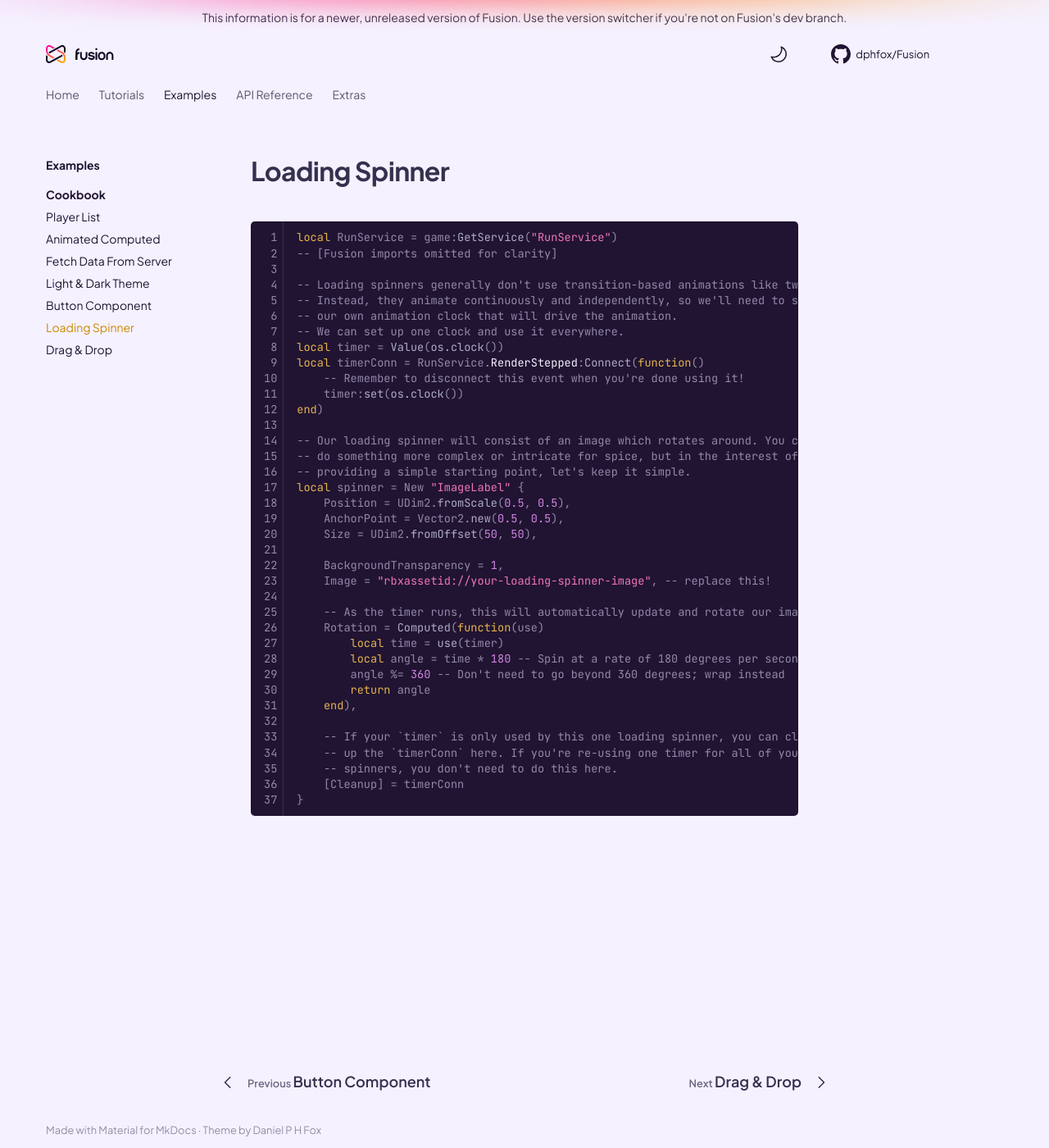
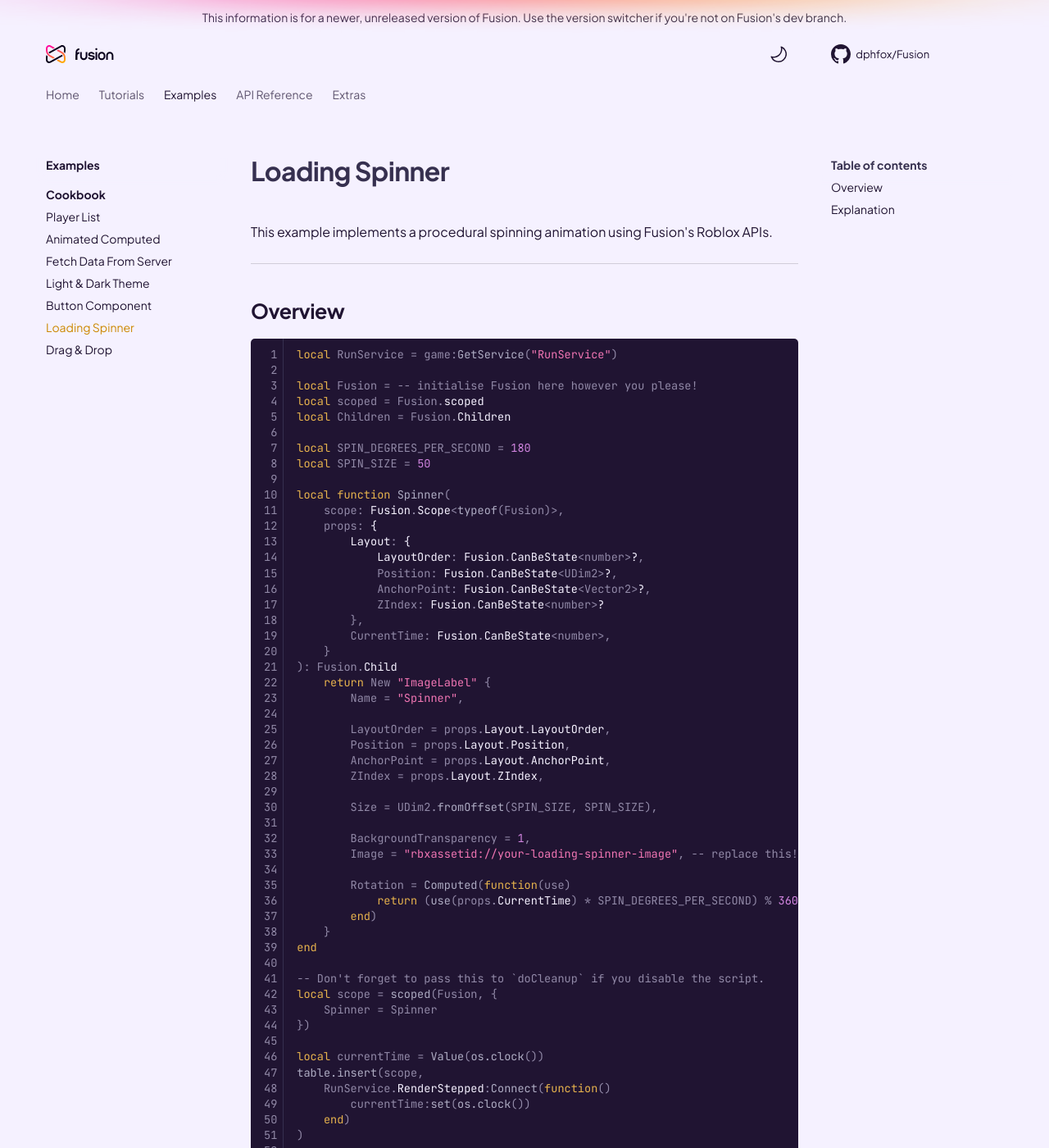
Before and after one commit to dphfox/Fusion, an MkDocs documentation site: the page built from docs/examples/cookbook/loading-spinner.md, in a window 1280 px wide and 1400 px high. Shown: the whole window at 82% size. Built offline with MkDocs 1.6.1 and Material for MkDocs 9.7.7, drawn with Linux system fonts in a browser that asks for light colours; comment, search, counter and statistics services are not loaded; the version menu is left out; some of the changed text lies outside the part shown.

Commit message:
Update Loading Spinner example

````diff
--- a/docs/examples/cookbook/loading-spinner.md
+++ b/docs/examples/cookbook/loading-spinner.md
@@ -1,39 +1,128 @@
+This example implements a procedural spinning animation using Fusion's Roblox
+APIs.
+
+-----
+
+## Overview
+
 ```Lua linenums="1"
 local RunService = game:GetService("RunService")
--- [Fusion imports omitted for clarity]
 
--- Loading spinners generally don't use transition-based animations like tweens.
--- Instead, they animate continuously and independently, so we'll need to set up
--- our own animation clock that will drive the animation.
--- We can set up one clock and use it everywhere.
-local timer = Value(os.clock())
-local timerConn = RunService.RenderStepped:Connect(function()
-	-- Remember to disconnect this event when you're done using it!
-	timer:set(os.clock())
-end)
+local Fusion = -- initialise Fusion here however you please!
+local scoped = Fusion.scoped
+local Children = Fusion.Children
 
--- Our loading spinner will consist of an image which rotates around. You could
--- do something more complex or intricate for spice, but in the interest of
--- providing a simple starting point, let's keep it simple.
-local spinner = New "ImageLabel" {
-	Position = UDim2.fromScale(0.5, 0.5),
-	AnchorPoint = Vector2.new(0.5, 0.5),
-	Size = UDim2.fromOffset(50, 50),
+local SPIN_DEGREES_PER_SECOND = 180
+local SPIN_SIZE = 50
 
-	BackgroundTransparency = 1,
-	Image = "rbxassetid://your-loading-spinner-image", -- replace this!
+local function Spinner(
+	scope: Fusion.Scope<typeof(Fusion)>,
+	props: {
+		Layout: {
+			LayoutOrder: Fusion.CanBeState<number>?,
+			Position: Fusion.CanBeState<UDim2>?,
+			AnchorPoint: Fusion.CanBeState<Vector2>?,
+			ZIndex: Fusion.CanBeState<number>?
+		},
+		CurrentTime: Fusion.CanBeState<number>,
+	}
+): Fusion.Child
+	return New "ImageLabel" {
+		Name = "Spinner",
 
-	-- As the timer runs, this will automatically update and rotate our image.
-	Rotation = Computed(function(use)
-		local time = use(timer)
-		local angle = time * 180 -- Spin at a rate of 180 degrees per second
-		angle %= 360 -- Don't need to go beyond 360 degrees; wrap instead
-		return angle
-	end),
+		LayoutOrder = props.Layout.LayoutOrder,
+		Position = props.Layout.Position,
+		AnchorPoint = props.Layout.AnchorPoint,
+		ZIndex = props.Layout.ZIndex,
 
-	-- If your `timer` is only used by this one loading spinner, you can clean
-	-- up the `timerConn` here. If you're re-using one timer for all of your
-	-- spinners, you don't need to do this here.
-	[Cleanup] = timerConn
+		Size = UDim2.fromOffset(SPIN_SIZE, SPIN_SIZE),
+
+		BackgroundTransparency = 1,
+		Image = "rbxassetid://your-loading-spinner-image", -- replace this!
+
+		Rotation = Computed(function(use)
+			return (use(props.CurrentTime) * SPIN_DEGREES_PER_SECOND) % 360
+		end)
+	}
+end
+
+-- Don't forget to pass this to `doCleanup` if you disable the script.
+local scope = scoped(Fusion, {
+	Spinner = Spinner
+})
+
+local currentTime = Value(os.clock())
+table.insert(scope,
+	RunService.RenderStepped:Connect(function()
+		currentTime:set(os.clock())
+	end)
+)
+
+local spinner = scope:Spinner {
+	Layout = {
+		Position = UDim2.fromScale(0.5, 0.5),
+		AnchorPoint = Vector2.new(0.5, 0.5),
+		Size = UDim2.fromOffset(50, 50)
+	},
+	CurrentTime = currentTime
 }
 ```
+
+-----
+
+## Explanation
+
+The `Spinner` components implements the animation for the loading spinner. It's
+largely a standard Fusion component definition.
+
+The main thing to note is that it asks for a `CurrentTime` property.
+
+```Lua linenums="10" hl_lines="10"
+local function Spinner(
+	scope: Fusion.Scope<typeof(Fusion)>,
+	props: {
+		Layout: {
+			LayoutOrder: Fusion.CanBeState<number>?,
+			Position: Fusion.CanBeState<UDim2>?,
+			AnchorPoint: Fusion.CanBeState<Vector2>?,
+			ZIndex: Fusion.CanBeState<number>?
+		},
+		CurrentTime: Fusion.CanBeState<number>,
+	}
+): Fusion.Child
+```
+
+The `CurrentTime` is used to drive the rotation of the loading spinner.
+
+```Lua linenums="35"
+		Rotation = Computed(function(use)
+			return (use(props.CurrentTime) * SPIN_DEGREES_PER_SECOND) % 360
+		end)
+```
+
+That's all that's required for the `Spinner` component.
+
+Later on, the example creates a `Value` object that will store the current time,
+and starts a process to keep it up to date.
+
+```Lua linenums="46"
+local currentTime = Value(os.clock())
+table.insert(scope,
+	RunService.RenderStepped:Connect(function()
+		currentTime:set(os.clock())
+	end)
+)
+```
+
+This can then be passed in as `CurrentTime` when the `Spinner` is created.
+
+```Lua linenums="53" hl_lines="7"
+local spinner = scope:Spinner {
+	Layout = {
+		Position = UDim2.fromScale(0.5, 0.5),
+		AnchorPoint = Vector2.new(0.5, 0.5),
+		Size = UDim2.fromOffset(50, 50)
+	},
+	CurrentTime = currentTime
+}
+```
````
Also changed, not shown: docs/examples/cookbook/light-and-dark-theme.md (+71 -25 lines).
